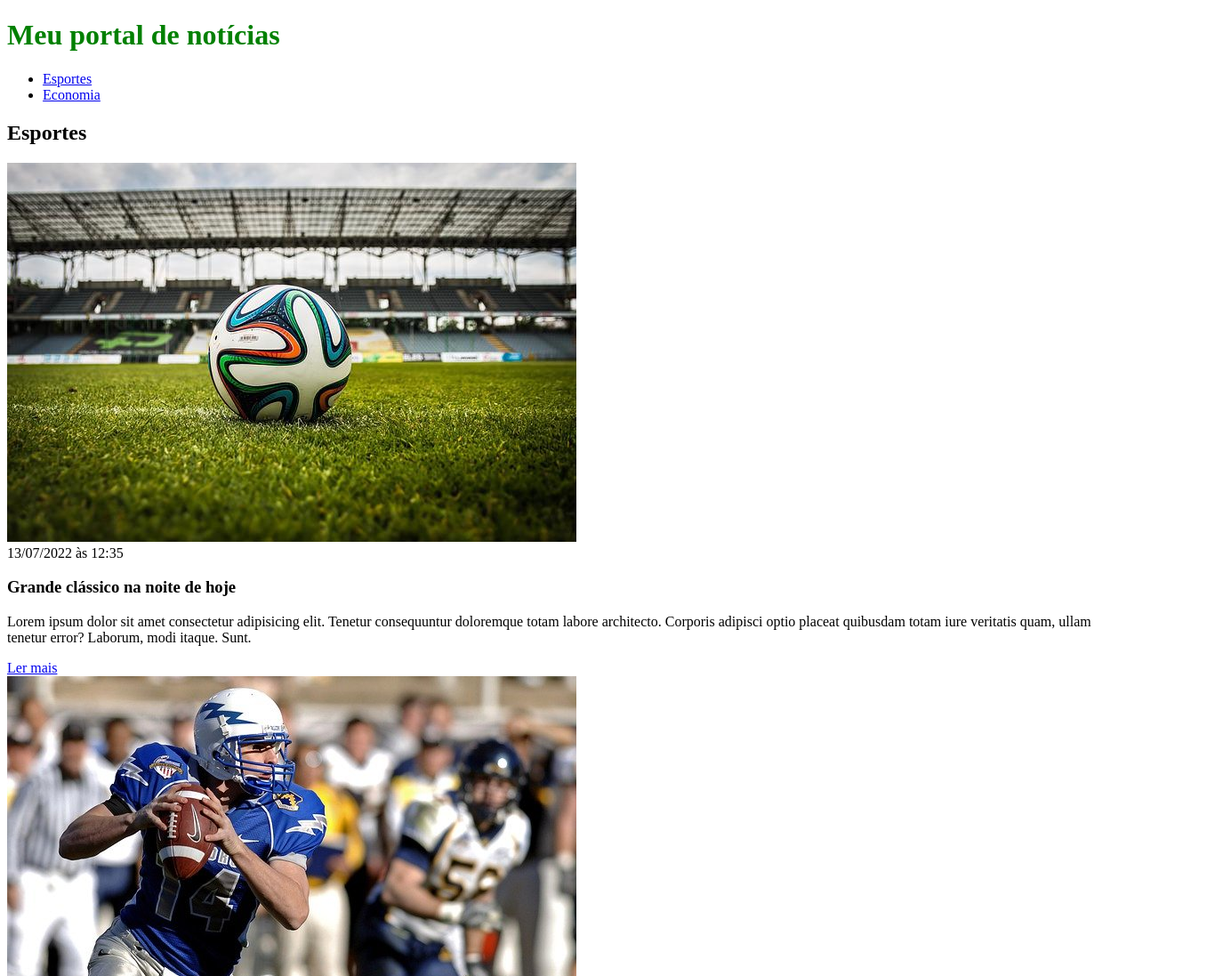
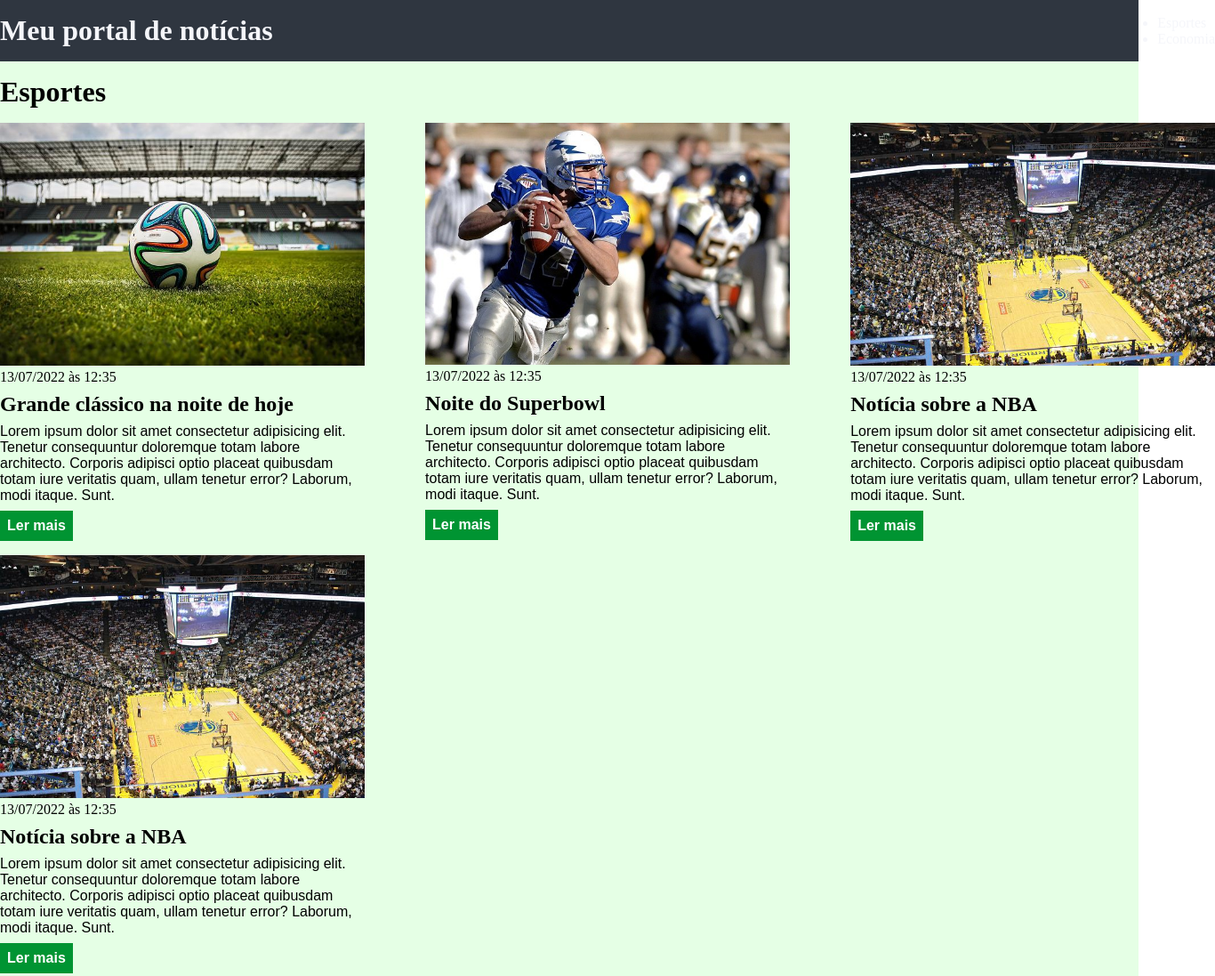
Before and after one commit to natsalete/Modulo-CSS-Curso_EBAC_Front-End, a plain HTML site: page index.html in a window 1280 px wide. Shown: the top 1097 px of the page at 89% size, 1366 px wide, since content can reach past the window. Drawn offline with Linux system fonts and the light colour scheme.

Commit message:
feat: inclusão da estilização do Meu portal de notícias

```diff
--- a/index.html
+++ b/index.html
@@ -9,6 +9,7 @@
 </head>
 <body>
     <header>
+        <div class="container">
             <h1>Meu portal de notícias</h1>
             <nav>
                 <ul>
@@ -20,13 +21,17 @@
                     </li>
                 </ul>
             </nav>
+        </div>
+
     </header>
-    <section>
+    <section id="sports">
+        <div class="container">
             <h2>Esportes</h2>
+            <div class="articles">
                 <article>
                     <img src="./imagens/futebol.jpg" alt="Bola de futebol no gramado" />
                     <header>
-                <time>13/07/2022 às 12:35</time>
+                        <time class="creation-date">13/07/2022 às 12:35</time>
                     </header>
                     <h3>Grande clássico na noite de hoje</h3>
                     <p>
@@ -45,6 +50,7 @@
                     </p>
                     <a href="#" title="Leia a notícia completa">Ler mais</a>
                 </article>
+
                 <article>
                     <img src="./imagens/basquete.jpg" title="Vista aérea de uma quadra de basquete" />
                     <header>
@@ -67,9 +73,13 @@
                     </p>
                     <a href="#" title="Leia a notícia completa">Ler mais</a>
                 </article>
+            </div>
+        </div>
     </section>
-    <section>
+    <section id="economy">
+        <div class="container">
             <h2>Economia</h2>
+            <div class="articles">
                 <article>
                     <img src="./imagens/dolares.jpg" alt="Muitos dólares" />
                     <header>
@@ -103,6 +113,10 @@
                     </p>
                     <a href="#" title="Leia a notícia completa">Ler mais</a>
                 </article>
+            </div>
+
+        </div>
+
     </section>
 </body>
 </html>
--- a/main.css
+++ b/main.css
@@ -1,3 +1,107 @@
-h1{
-    color: green
+*{
+    box-sizing: border-box;
+    margin: 0;
+    padding: 0;
 }
+
+body > header {
+    background-color: #2f3640;
+    padding: 16px 0;
+    color: #f5f6fa;
+}
+
+header .container{
+    display: flex;
+    align-items:center;
+    justify-content: space-between;
+}
+}
+
+header li{
+    display: inline;
+    font-family: Arial, Helvetica, sans-serif;
+    font-weight: bold;
+    margin-left: 16px;
+}
+
+header li a {
+    color: #f5f6fa;
+    text-decoration: none;
+}
+
+.container{
+    width: 1366px;
+    margin: 0 auto;
+}
+
+.articles{
+    display: flex;
+    flex-wrap: wrap;
+    justify-content: space-between;
+}
+
+.articles article img {
+    /* height: 180px; */
+    width: 100%;
+}
+
+.articles article{
+    width: 30%;
+}
+
+section{
+    padding: 16px 0;
+}
+
+section h2,
+.articles article {
+    margin-bottom: 16px;
+}
+
+.articles article h3 {
+    margin-top: 8px;
+    margin-bottom: 8px;
+}
+
+.articles article a {
+    background-color: blue;
+    color: #fff;
+    padding: 8px;
+    display: inline-block;
+    text-decoration: none;
+    font-weight: bold;
+    margin-top: 8px;
+}
+
+.articles article a:hover {
+    text-decoration: underline;
+}
+
+.articles article p ,
+.articles article a {
+    font-family: Arial, Helvetica, sans-serif;
+}
+
+.articles article h3 {
+    font-size: 24px;
+}
+
+section h2 {
+    font-size: 32px;
+}
+
+#sports {
+    background-color: rgba(0, 255, 0, 0.1);
+}
+
+#sports .articles article a {
+    background-color: #009432;
+}
+
+#economy {
+    background-color: #f8f59f;
+}
+
+#economy .articles article a {
+    background-color: #ff9f1a;
+}
```
Lines whose indentation alone changed are shown as unchanged.
